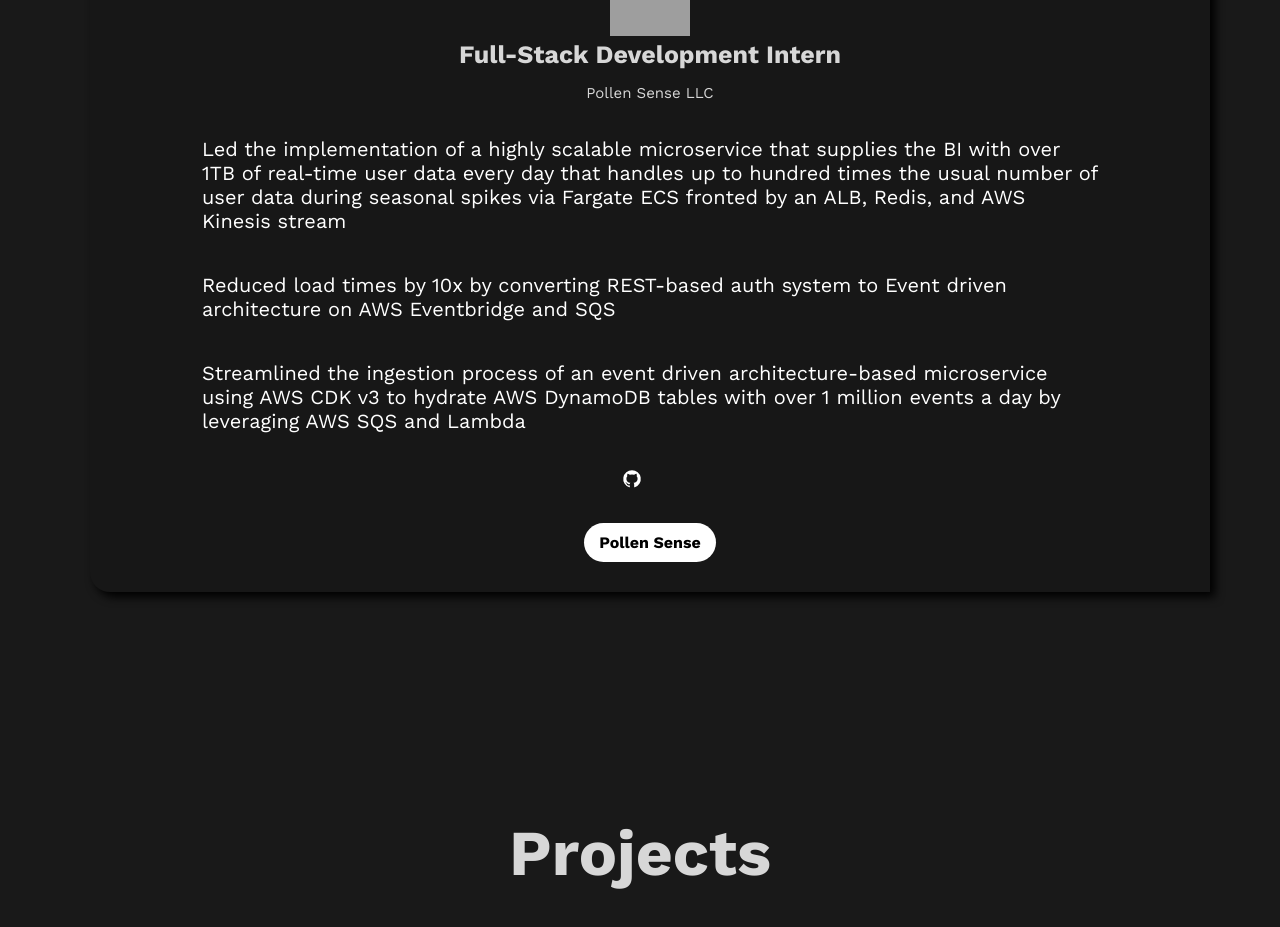
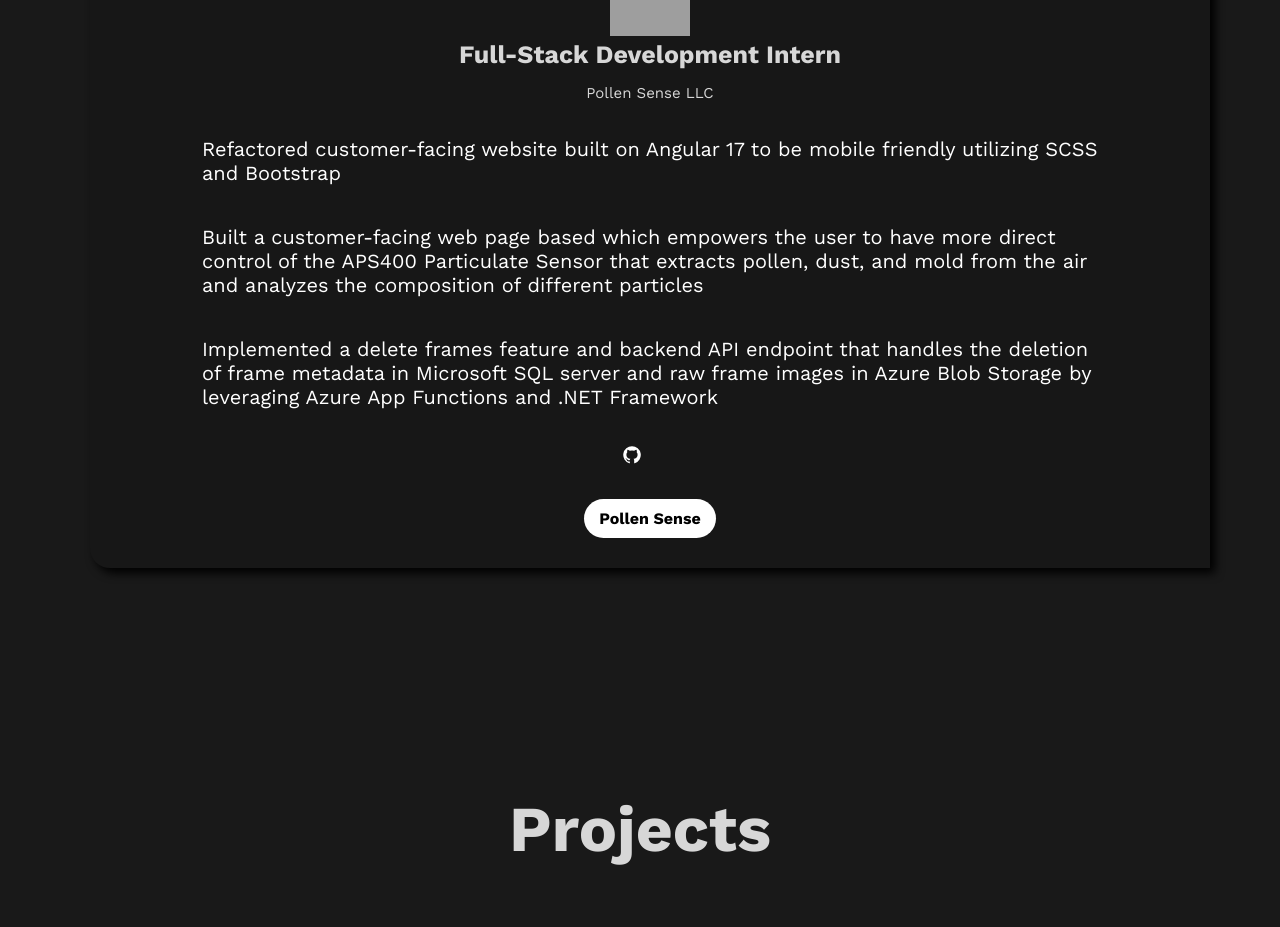
Before and after one commit to Yi-99/Portfolio, a React (Create React App) app: page / in a window 1280 px wide. Shown: the part 6080-7007 px from the top of the page. Built offline with nearby package versions, Linux system fonts and the light colour scheme; grey boxes are pictures that could not be loaded; some icons are missing.

Commit message:
feat: pollen sense experience added

```diff
--- a/src/components/Experience.jsx
+++ b/src/components/Experience.jsx
@@ -98,17 +98,13 @@
             <p className='company'>Pollen Sense LLC</p>
           </div>
           <p className="info">
-            Led the implementation of a highly scalable microservice that supplies the BI with over 1TB of real-time user data
-            every day that handles up to hundred times the usual number of user data during seasonal spikes via Fargate ECS
-            fronted by an ALB, Redis, and AWS Kinesis stream
+						Refactored customer-facing website built on Angular 17 to be mobile friendly utilizing SCSS and Bootstrap
           </p>
           <p className="info">
-            Reduced load times by 10x by converting REST-based auth system to Event driven architecture on AWS
-            Eventbridge and SQS
+						Built a customer-facing web page based which empowers the user to have more direct control of the APS400 Particulate Sensor that extracts pollen, dust, and mold from the air and analyzes the composition of different particles
           </p>
           <p className='info'>
-            Streamlined the ingestion process of an event driven architecture-based microservice using AWS CDK v3 to
-            hydrate AWS DynamoDB tables with over 1 million events a day by leveraging AWS SQS and Lambda
+						Implemented a delete frames feature and backend API endpoint that handles the deletion of frame metadata in Microsoft SQL server and raw frame images in Azure Blob Storage by leveraging Azure App Functions and .NET Framework
           </p>
           <div className="share">
             <a href="https://github.com/PollenSense"><Icon icon="carbon:logo-github" /></a>
```
